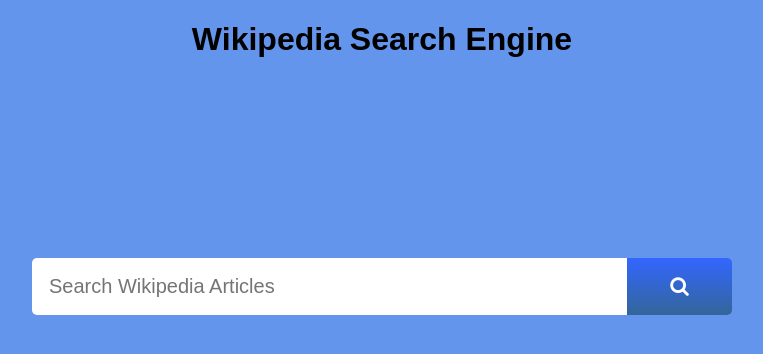
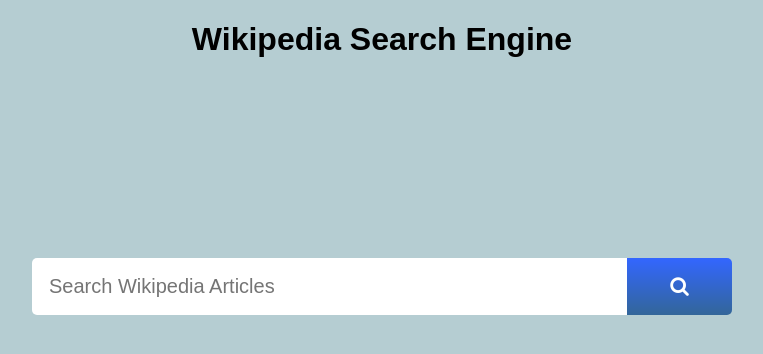
Before and after one commit to lisawebcoder/react1, a React (Create React App) app: page / in a window 1280 px wide. Shown: the top 354 px of the page, without its empty margins (258-1021 px from the left). Built offline with nearby package versions, Linux system fonts and the light colour scheme.

Commit message:
i changed background color

```diff
--- a/src/App1.css
+++ b/src/App1.css
@@ -2,7 +2,7 @@
 @import url('https://fonts.googleapis.com/css?family=Lobster|Roboto&display=swap');
 body{
 font-family:arial;
-background-color:cornflowerblue;
+background-color:#B5CDD2;
 }
 *{
 box-sizing:border-box;
```
